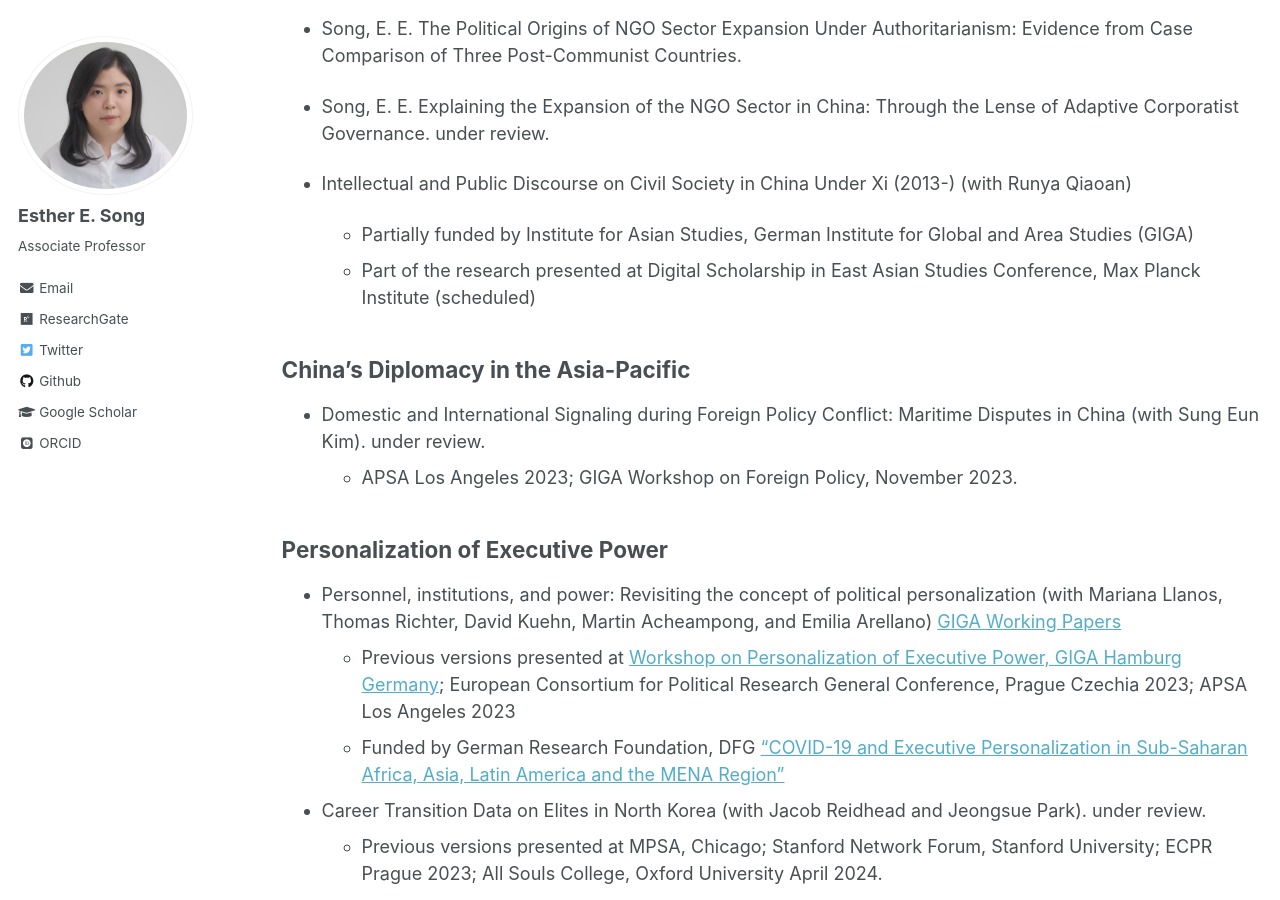
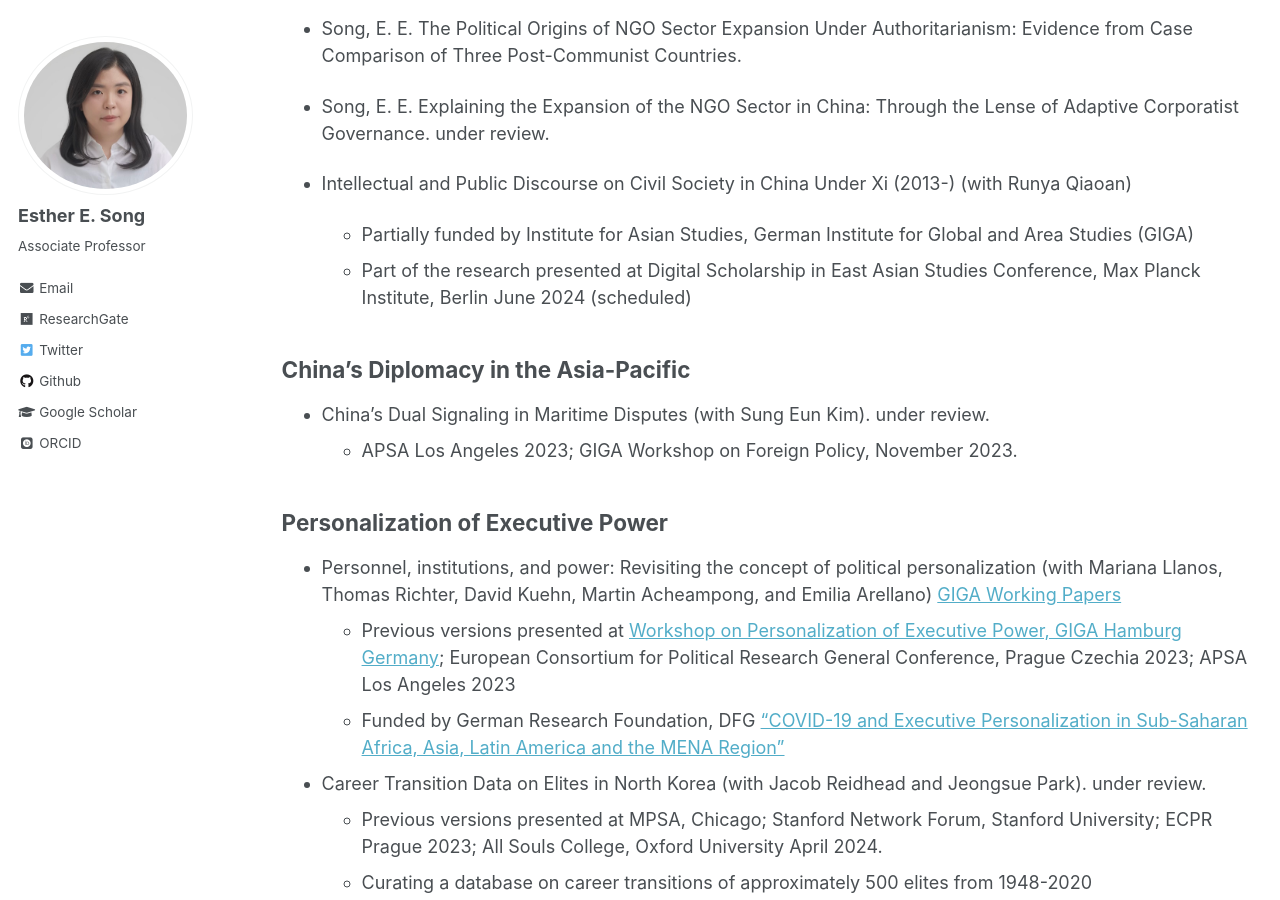
Before and after one commit to ehsong/ehsong.github.io, a Jekyll site: the page built from _pages/research.md, in a window 1280 px wide and 900 px high, scrolled down 3289 px. Built offline with Jekyll 4.4.1, drawn with Linux system fonts in a browser that asks for light colours; some web fonts are replaced.

Commit message:
Update research.md

```diff
--- a/_pages/research.md
+++ b/_pages/research.md
@@ -73,11 +73,11 @@
 
 * Intellectual and Public Discourse on Civil Society in China Under Xi (2013-) (with Runya Qiaoan)
   * Partially funded by Institute for Asian Studies, German Institute for Global and Area Studies (GIGA)
-  * Part of the research presented at Digital Scholarship in East Asian Studies Conference, Max Planck Institute (scheduled)
+  * Part of the research presented at Digital Scholarship in East Asian Studies Conference, Max Planck Institute, Berlin June 2024 (scheduled)
 
 ## China's Diplomacy in the Asia-Pacific
 
-* Domestic and International Signaling during Foreign Policy Conflict: Maritime Disputes in China (with Sung Eun Kim). under review.
+* China's Dual Signaling in Maritime Disputes (with Sung Eun Kim). under review.
   * APSA Los Angeles 2023; GIGA Workshop on Foreign Policy, November 2023.
 
 ## Personalization of Executive Power
```
